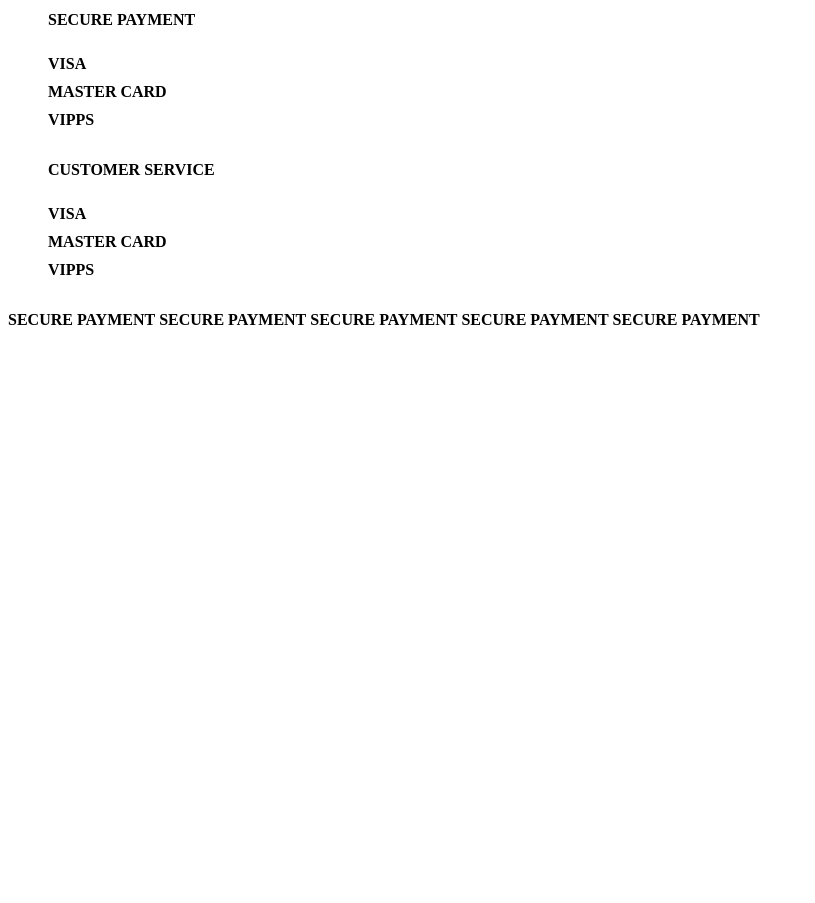
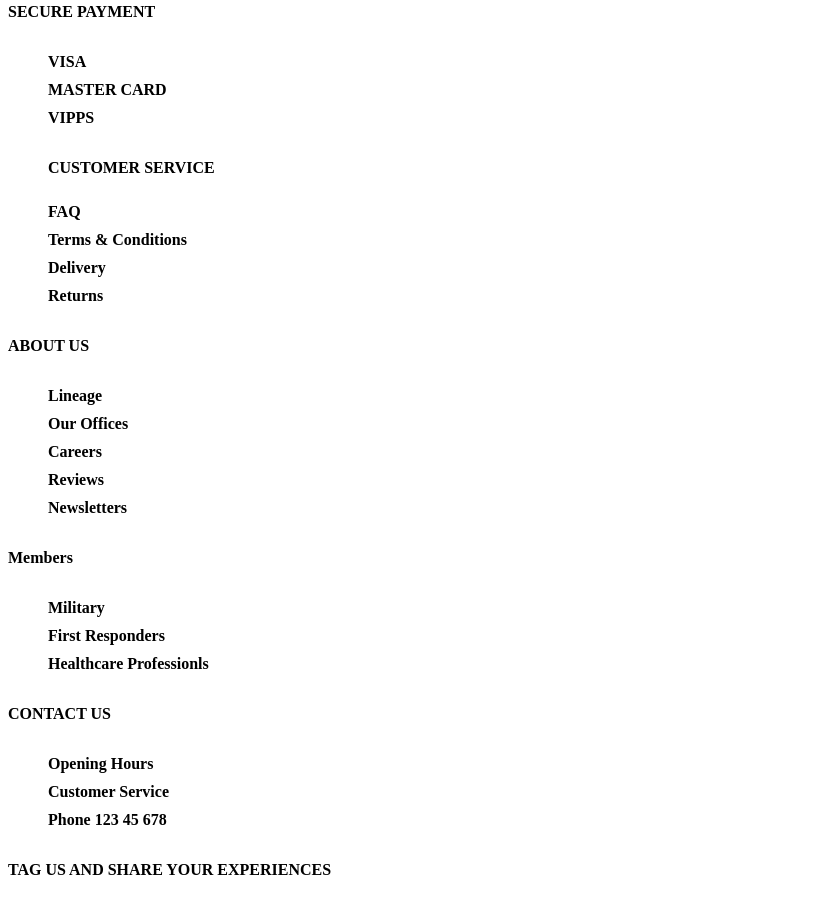
Before and after one commit to Noroff-FEU-Assignments/cross-course-project-Pgarza-dev, a plain HTML site: page index.html in a window 1280 px wide. Shown: the part 3192-4095 px from the top of the page, without its empty margins (0-815 px from the left). Before the commit the page ends 3545 px from the top, so only its background shows below. Drawn offline with Linux system fonts and the light colour scheme.

Commit message:
added footer information

```diff
--- a/index.html
+++ b/index.html
@@ -83,23 +83,40 @@
       <img class="footer-img" src=".github\images\mans-hand-landscape.jpg" />
       <hr />
       <section class="footer-section">
+        <p>SECURE PAYMENT</p>
         <ul>
-          <p>SECURE PAYMENT</p>
           <li>VISA</li>
           <li>MASTER CARD</li>
           <li>VIPPS</li>
         </ul>
         <ul>
           <p>CUSTOMER SERVICE</p>
-          <li>VISA</li>
-          <li>MASTER CARD</li>
-          <li>VIPPS</li>
+          <li>FAQ</li>
+          <li>Terms & Conditions</li>
+          <li>Delivery</li>
+          <li>Returns</li>
         </ul>
-        <p>SECURE PAYMENT</p>
-        <p>SECURE PAYMENT</p>
-        <p>SECURE PAYMENT</p>
-        <p>SECURE PAYMENT</p>
-        <p>SECURE PAYMENT</p>
+        <p>ABOUT US</p>
+        <ul>
+          <li>Lineage</li>
+          <li>Our Offices</li>
+          <li>Careers</li>
+          <li>Reviews</li>
+          <li>Newsletters</li>
+        </ul>
+        <p>Members</p>
+        <ul>
+          <li>Military</li>
+          <li>First Responders</li>
+          <li>Healthcare Professionls</li>
+        </ul>
+        <p>CONTACT US</p>
+        <ul>
+          <li>Opening Hours</li>
+          <li>Customer Service</li>
+          <li>Phone 123 45 678</li>
+        </ul>
+        <p>TAG US AND SHARE YOUR EXPERIENCES</p>
       </section>
     </main>
   </body>
```
